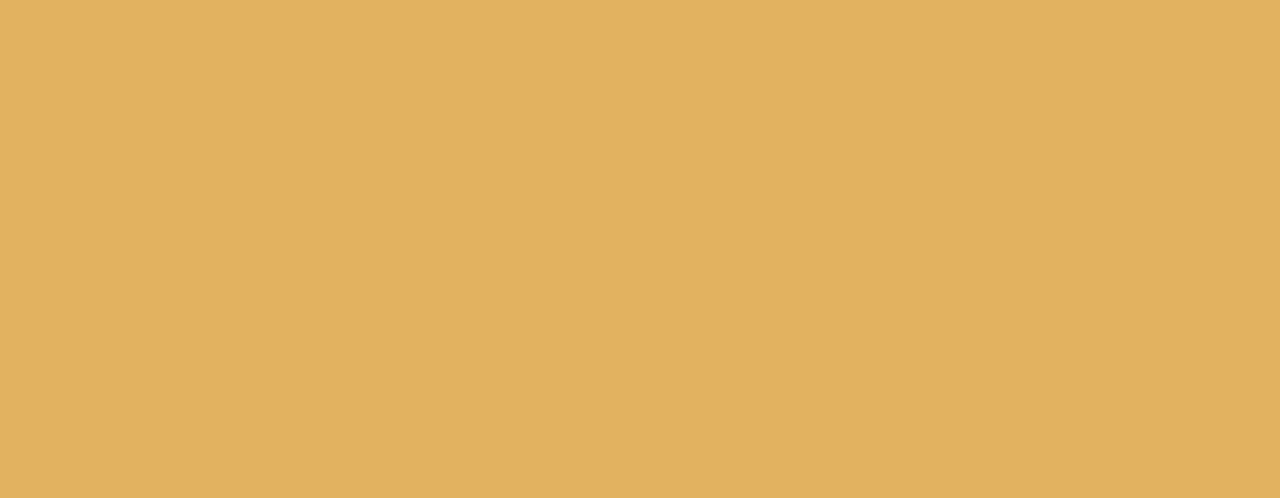
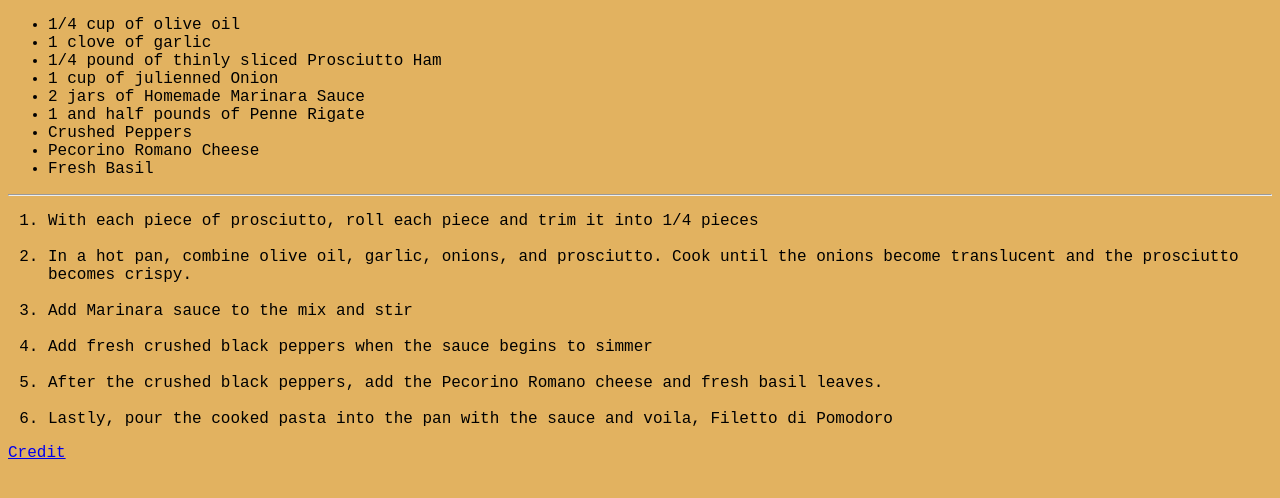
Before and after one commit to aadilq/Odin-Recipes, a plain HTML site: page recipes/FilettodiPomodoro.html in a window 1280 px wide. Drawn offline with Linux system fonts and the light colour scheme.

Commit message:
FilettodiPomodoro.html

```diff
--- a/recipes/FilettodiPomodoro.html
+++ b/recipes/FilettodiPomodoro.html
@@ -8,7 +8,33 @@
         <link rel="stylesheet" href="FilettodiPomodoro.css">
     </head>
     <body>
+        <ul>
+            <li>1/4 cup of olive oil</li>
+            <li>1 clove of garlic</li>
+            <li>1/4 pound of thinly sliced Prosciutto Ham</li>
+            <li>1 cup of julienned Onion</li>
+            <li>2 jars of Homemade Marinara Sauce</li>
+            <li>1 and half pounds of Penne Rigate</li>
+            <li>Crushed Peppers</li>
+            <li>Pecorino Romano Cheese</li>
+            <li>Fresh Basil</li>
+        </ul>
+        <hr>
+        <ol>
+            <li>With each piece of prosciutto, roll each piece and trim it into 1/4 pieces</li>
+            <br>
+            <li>In a hot pan, combine olive oil, garlic, onions, and prosciutto. Cook until the onions become translucent and the prosciutto becomes crispy.</li>
+            <br>
+            <li>Add Marinara sauce to the mix and stir</li>
+            <br>
+            <li>Add fresh crushed black peppers when the sauce begins to simmer</li>
+            <br>
+            <li>After the crushed black peppers, add the Pecorino Romano cheese and fresh basil leaves.</li>
+            <br>
+            <li>Lastly, pour the cooked pasta into the pan with the sauce and voila, Filetto di Pomodoro</li>
+        </ol>
 
+   <a href="https://www.raos.com/blogs/recipes/filetto-di-pomodoro">Credit</a>
 
         <script src="" async defer></script>
     </body>
```
